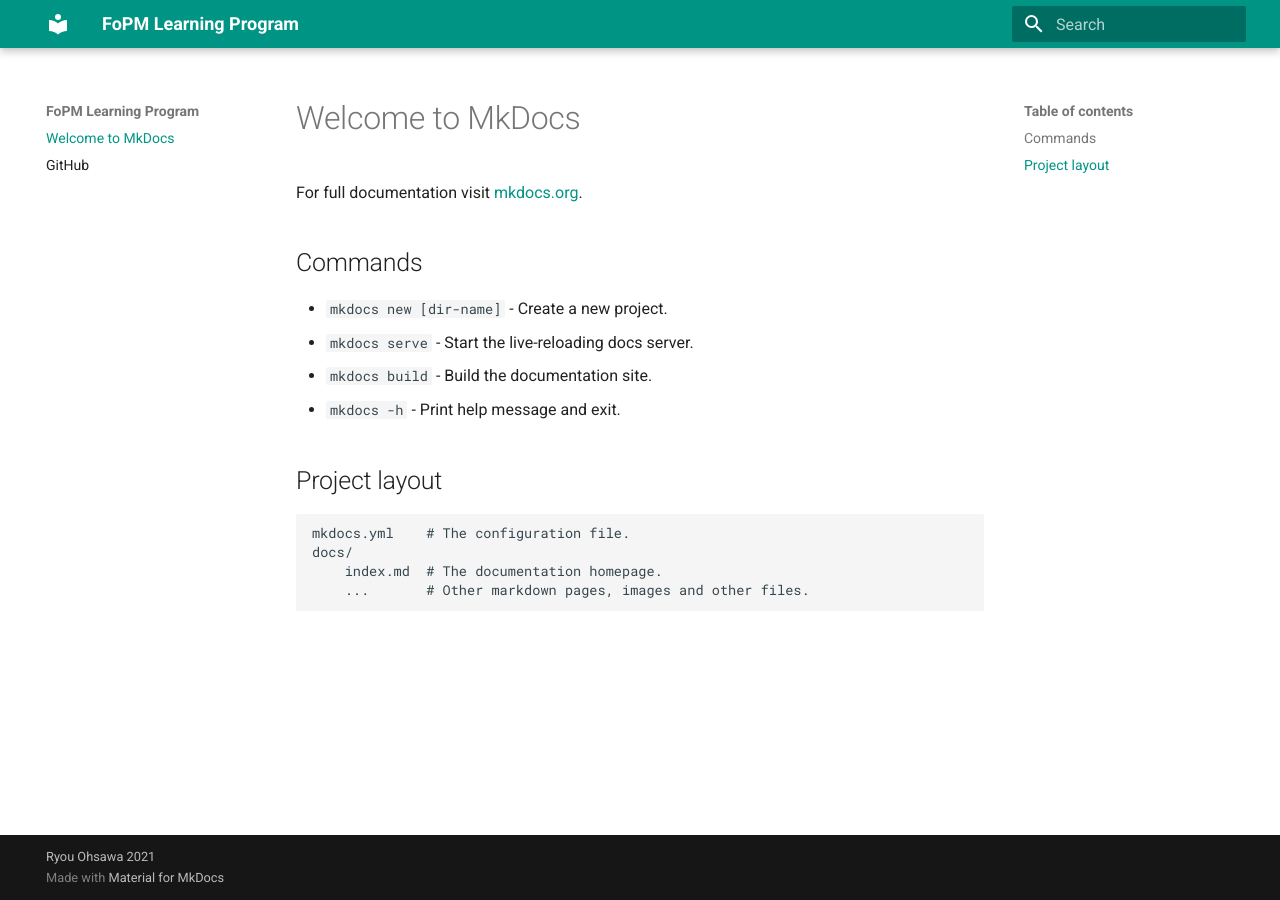
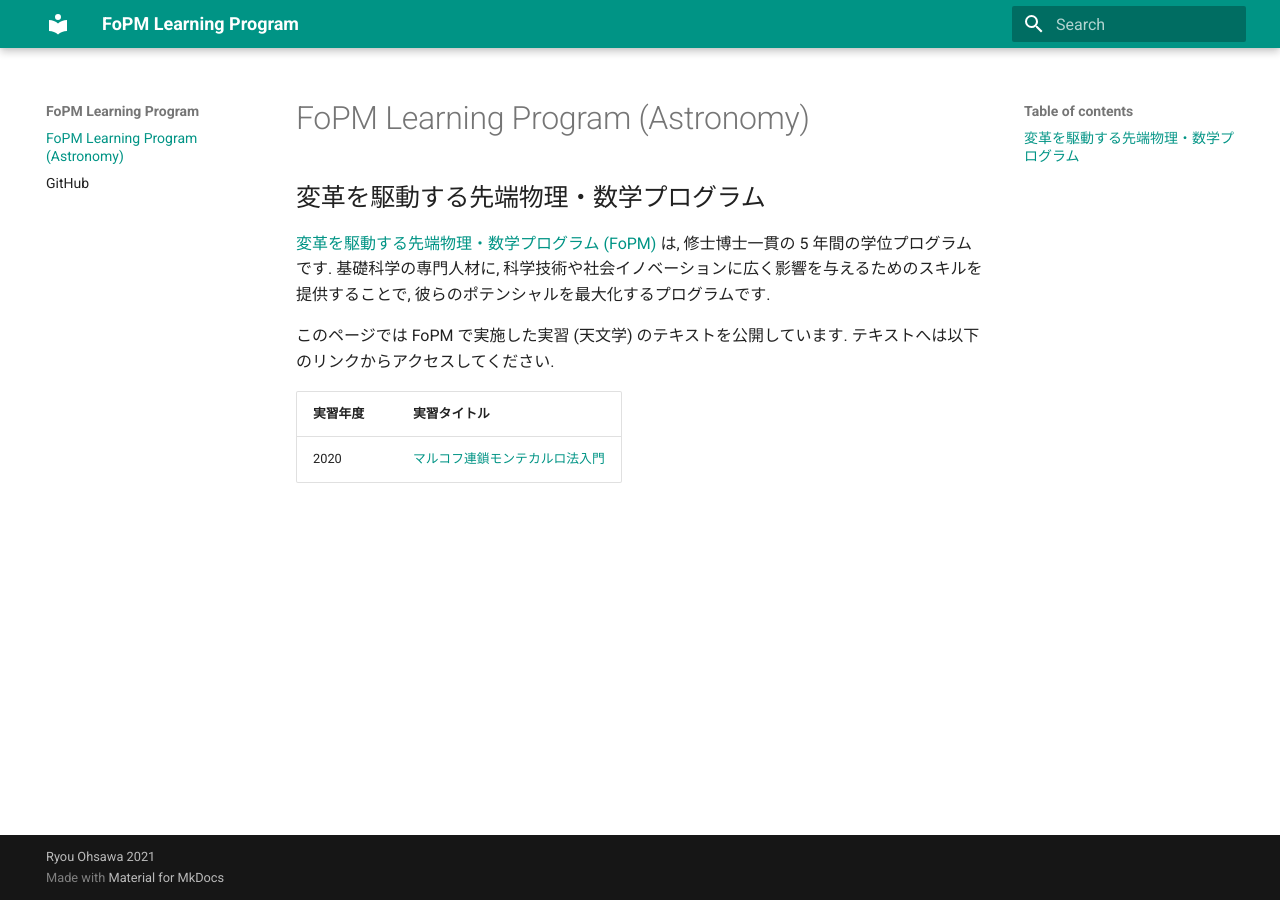
Before and after one commit to FoPM-Astronomy-UTokyo/course, an MkDocs documentation site: the page built from docs/index.md, in a window 1280 px wide. Built offline with MkDocs 1.6.1 and Material for MkDocs 9.7.7, drawn with Linux system fonts in a browser that asks for light colours.

Commit message:
update top page

```diff
--- a/docs/index.md
+++ b/docs/index.md
@@ -1,17 +1,11 @@
-# Welcome to MkDocs
+# FoPM Learning Program (Astronomy)
+## 変革を駆動する先端物理・数学プログラム
 
-For full documentation visit [mkdocs.org](https://www.mkdocs.org).
+[変革を駆動する先端物理・数学プログラム (FoPM)](https://www.s.u-tokyo.ac.jp/ja/FoPM/) は, 修士博士一貫の 5 年間の学位プログラムです. 基礎科学の専門人材に, 科学技術や社会イノベーションに広く影響を与えるためのスキルを提供することで, 彼らのポテンシャルを最大化するプログラムです.
 
-## Commands
+このページでは FoPM で実施した実習 (天文学) のテキストを公開しています. テキストへは以下のリンクからアクセスしてください.
 
-* `mkdocs new [dir-name]` - Create a new project.
-* `mkdocs serve` - Start the live-reloading docs server.
-* `mkdocs build` - Build the documentation site.
-* `mkdocs -h` - Print help message and exit.
 
-## Project layout
-
-    mkdocs.yml    # The configuration file.
-    docs/
-        index.md  # The documentation homepage.
-        ...       # Other markdown pages, images and other files.
+ 実習年度 | 実習タイトル
+ -------- | -----------
+ 2020     | [マルコフ連鎖モンテカルロ法入門](./mcmc/index.md)
```
